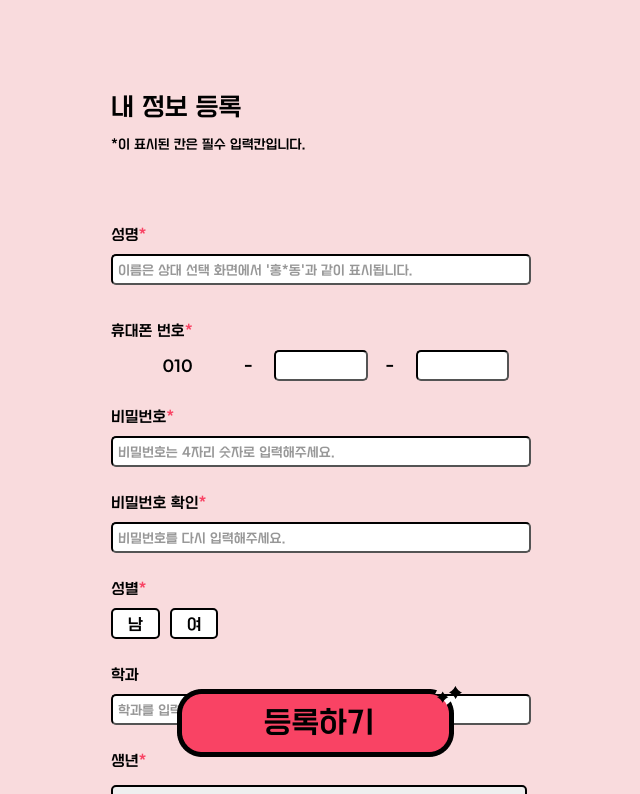
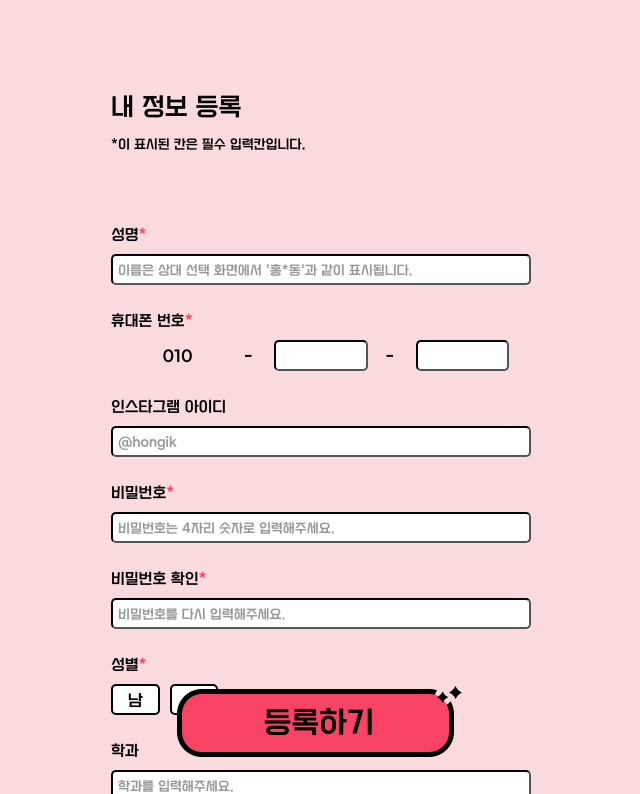
Before and after one commit to HICC-2024-PROJECT-PRESENTATION-CONTEST/Team3-Frontend, a React (Vite) app in the folder hi-cc/: page /profile in a window 1280 px wide. Shown: the top 794 px of the page, without its empty margins (321-961 px from the left). Built offline with nearby package versions, Linux system fonts and the light colour scheme.

Commit message:
feat: 인스타 아이디 input 추가

```diff
--- a/hi-cc/src/pages/userPage/Profile/Profile.jsx
+++ b/hi-cc/src/pages/userPage/Profile/Profile.jsx
@@ -13,6 +13,7 @@ export default function Profile() {
         nameRef: useRef(null),
         phoneNumberFirstRef: useRef(null),
         phoneNumberSecondRef: useRef(null),
+        instagramRef: useRef(null),
         passwordRef: useRef(null),
         confirmPasswordRef: useRef(null),
         genderRef: useRef(null),
@@ -26,6 +27,7 @@ export default function Profile() {
         name: "",
         phoneNumberFirst: "",
         phoneNumberSecond: "",
+        instagram: "",
         password: "",
         confirmPassword: "",
         gender: "",
@@ -43,6 +45,7 @@ export default function Profile() {
         name: false,
         phoneNumberFirst: false,
         phoneNumberSecond: false,
+        instagram: false,
         password: false,
         confirmPassword: false,
         gender: false,
@@ -88,6 +91,10 @@ export default function Profile() {
             case 'phoneNumberFirst':
             case 'phoneNumberSecond':
                 isValid = /^\d{4}$/.test(value);
+                break;
+            case 'instagram':
+                const instagramIdRegex = /^([a-z0-9._]{3,30})$/;
+                isValid = (value === "" || instagramIdRegex.test(value));
                 break;
             case 'password':
                 isValid = /^\d{4}$/.test(value);
@@ -150,6 +157,10 @@ export default function Profile() {
                     case 'phoneNumberSecond':
                         isValid = /^\d{4}$/.test(value);
                         break;
+                    case 'instagram':
+                        const instagramIdRegex = /^([a-z0-9._]{3,30})$/;
+                        isValid = (value === "" || instagramIdRegex.test(value));
+                        break;
                     case 'password':
                         isValid = /^\d{4}$/.test(value);
                         break;
@@ -195,6 +206,8 @@ export default function Profile() {
         const data = {
             name: inputs.name,
             phone: "010" + inputs.phoneNumberFirst + inputs.phoneNumberSecond,
+            instagram: inputs.instagram,
+            password: inputs.password,
             gender: inputs.gender,
             birthyear: parseInt(inputs.birthyear, 10), // 10진수
             birthyear_offset: {
@@ -211,6 +224,7 @@ export default function Profile() {
         try {
             const response = await fetch(`${API_URL}/profiles`, {
                 method: 'POST',
+                credentials: 'include',
                 headers: {
                     'Content-Type': 'application/json',
                 },
@@ -243,7 +257,7 @@ export default function Profile() {
             {/* 프로필 입력 칸 */}
             <InputWrapper>
                 {/* 이름 입력 칸 */}
-                <NameWrapper>
+                <BasicWrapper>
                     <InputTitle>성명
                         <EssentialMark>*</EssentialMark></InputTitle>
                     <TextInput
@@ -261,7 +275,7 @@ export default function Profile() {
                             *2글자 ~ 30글자의 한글/영어/중국어/일본어 이름만 등록 가능합니다.
                         </WarningMessage>
                     )}
-                </NameWrapper>
+                </BasicWrapper>
 
                 {/* 전화번호 입력 칸 */}
                 <PhoneNumberWrapper>
@@ -306,6 +320,27 @@ export default function Profile() {
                         </WarningMessage>
                     )}
                 </PhoneNumberWrapper>
+
+                {/* 인스타그램 입력 칸 */}
+                <BasicWrapper>
+                    <InputTitle>
+                        인스타그램 아이디
+                    </InputTitle>
+                    <TextInput
+                        name="instagram"
+                        onChange={handleChange}
+                        onBlur={handleBlur}
+                        value={inputs.instagram}
+                        placeholder="@hongik"
+                        ref={refs.instagramRef}
+                        $valid={!warnings.instagram}
+                    />
+                    {warnings.instagram && (
+                        <WarningMessage>
+                            *올바른 인스타그램 아이디를 입력해주세요.
+                        </WarningMessage>
+                    )}
+                </BasicWrapper>
 
                 {/* 비밀번호 입력 칸 */}
                 <PasswordWrapper>
@@ -356,7 +391,7 @@ export default function Profile() {
                 </PasswordWrapper>
 
                 {/* 성별 입력 칸 */}
-                <GenderWrapper>
+                <BasicWrapper>
                     <InputTitle>
                         성별
                         <EssentialMark>*</EssentialMark>
@@ -385,10 +420,10 @@ export default function Profile() {
                             *성별을 선택해주세요.
                         </WarningMessage>
                     }
-                </GenderWrapper>
+                </BasicWrapper>
 
                 {/* 학과 입력 칸 */}
-                <MajorWrapper>
+                <BasicWrapper>
                     <InputTitle>학과</InputTitle>
                     <TextInput
                         name="major"
@@ -397,7 +432,7 @@ export default function Profile() {
                         placeholder="학과를 입력해주세요."
                         $valid="true"
                     />
-                </MajorWrapper>
+                </BasicWrapper>
 
                 {/* 생년 입력 칸 */}
                 <BirthyearWrapper>
@@ -478,7 +513,7 @@ export default function Profile() {
                 </AgeDifferenceWrapper>
 
                 {/* 키 입력 칸 */}
-                <HeightWrapper>
+                <BasicWrapper>
                     <InputTitle>
                         키
                     </InputTitle>
@@ -499,10 +534,10 @@ export default function Profile() {
                         <WarningMessage>
                             *올바른 키를 입력해주세요.
                         </WarningMessage>}
-                </HeightWrapper>
+                </BasicWrapper>
 
                 {/* MBTI 입력 칸 */}
-                <MBTIWrapper>
+                <BasicWrapper>
                     <InputTitle>
                         MBTI
                     </InputTitle>
@@ -517,10 +552,10 @@ export default function Profile() {
                             <Option key={type} value={type}>{type}</Option>
                         ))}
                     </SelectInput>
-                </MBTIWrapper>
+                </BasicWrapper>
 
                 {/* 닮은꼴 입력 칸 */}
-                <LooklikeWrapper>
+                <BasicWrapper>
                     <InputTitle>
                         닮은꼴
                         <EssentialMark>*</EssentialMark>
@@ -541,10 +576,10 @@ export default function Profile() {
                         <WarningMessage>
                             *본인의 닮은꼴을 선택해주세요.
                         </WarningMessage>}
-                </LooklikeWrapper>
+                </BasicWrapper>
 
                 {/* 흡연여부 입력 칸 */}
-                <SmokingWrapper>
+                <BasicWrapper>
                     <InputTitle>
                         흡연여부
                         <EssentialMark>*</EssentialMark>
@@ -576,7 +611,7 @@ export default function Profile() {
                         <WarningMessage>
                             *흡연 여부를 선택해주세요.
                         </WarningMessage>}
-                </SmokingWrapper>
+                </BasicWrapper>
             </InputWrapper>
 
             {/* 등록하기 버튼 */}
@@ -618,20 +653,13 @@ const InputWrapper = styled.form`
     flex-direction: column;
     align-items: flex-start;
     width: 75vw;
+    padding: 10px;
     min-width: calc(230px - 5vw);
     max-width: calc(480px - 5vw);
 
     color: #000000;
 `
 
-const NameWrapper = styled.div`
-    position: relative;
-    display: flex;
-    flex-direction: column;
-    align-items: flex-start;
-    width: 100%;
-    padding: 10px 0;
-`
 const PhoneNumberWrapper = styled.div`
     position: relative;
     display: flex;
@@ -662,20 +690,6 @@ const PasswordWrapper = styled.div`
     width: 100%;
 `
 
-const GenderWrapper = styled.div`
-    position: relative;
-    display: flex;
-    flex-direction: column;
-    align-items: flex-start;
-    width: 100%;
-`
-const MajorWrapper = styled.div`
-    position: relative;
-    display: flex;
-    flex-direction: column;
-    align-items: flex-start;
-    width: 100%;
-`
 const BirthyearWrapper = styled.div`
     position: relative;
     display: flex;
@@ -690,12 +704,14 @@ const AgeDifferenceWrapper = styled.div`
     align-items: flex-start;
     width: 100%;
 `
+
 const AgeDifferenceInnerWrapper = styled.div`
     position: relative;
     display: flex;
     align-items: center;
     width: 100%;
 `
+
 const AgeDifferenceInputWrapper = styled.div`
     position: relative;
     flex-direction: row;
@@ -705,29 +721,7 @@ const AgeDifferenceInputWrapper = styled.div`
     width: 110px;
 `
 
-const HeightWrapper = styled.div`
-    position: relative;
-    display: flex;
-    flex-direction: column;
-    align-items: flex-start;
-    width: 100%;
-`
-const MBTIWrapper = styled.div`
-    position: relative;
-    display: flex;
-    flex-direction: column;
-    align-items: flex-start;
-    width: 100%;
-`
-const LooklikeWrapper = styled.div`
-    position: relative;
-    display: flex;
-    flex-direction: column;
-    align-items: flex-start;
-    width: 100%;
-`
-
-const SmokingWrapper = styled.div`
+const BasicWrapper = styled.div`
     position: relative;
     display: flex;
     flex-direction: column;
@@ -767,6 +761,20 @@ const TextInput = styled.input`
     &::-webkit-inner-spin-button {
         -webkit-appearance: none;
         margin: 0;
+    }
+
+    &::-webkit-autofill {
+        -webkit-box-shadow: 0 0 0 30px #fff inset; -webkit-text-fill-color: #000;
+        transition: background-color 5000s ease-in-out 0s;
+        /* &:hover {
+            transition: background-color 5000s ease-in-out 0s;
+        }
+        &:focus {
+            transition: background-color 5000s ease-in-out 0s;
+        }
+        &:active {
+            transition: background-color 5000s ease-in-out 0s;
+        } */
     }
 `
 
```
